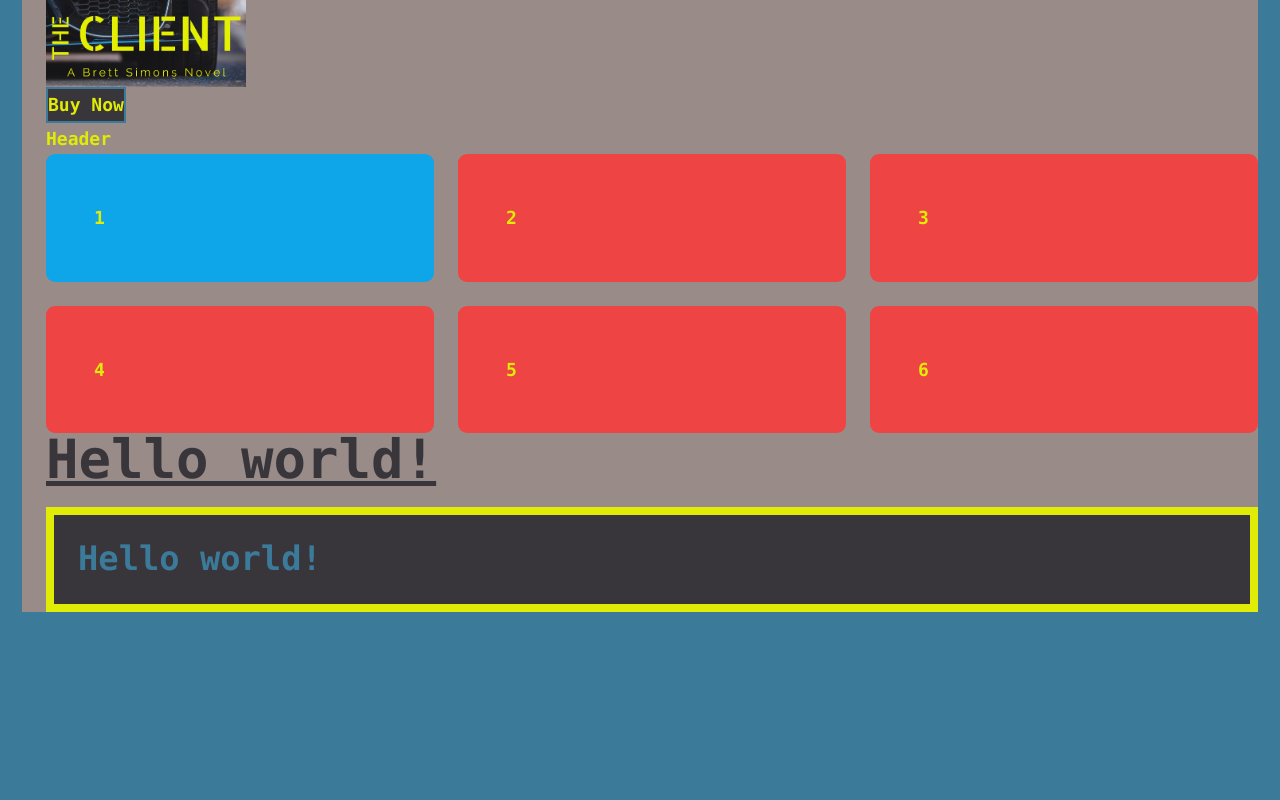
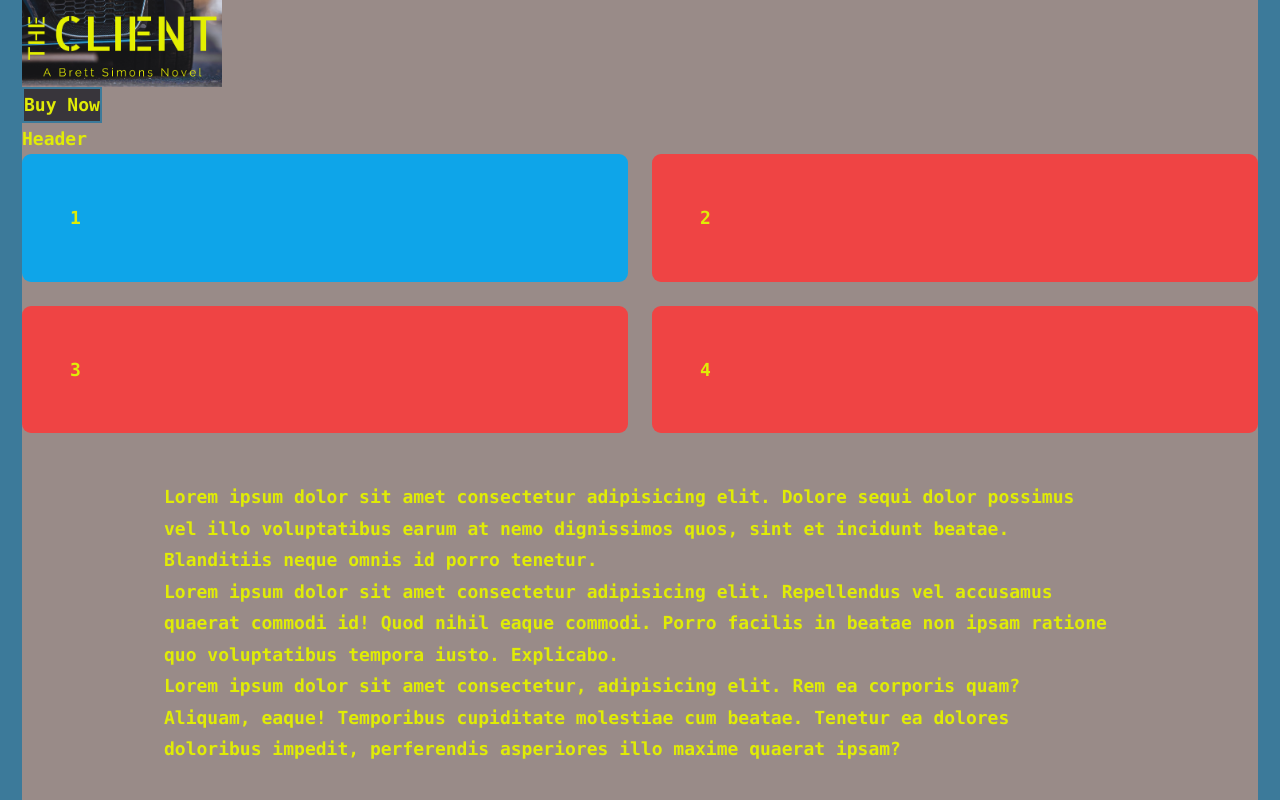
Before and after one commit to poloblue1357/V-School-Assignments, a React (Vite) app in the folder assignments/exercises/brandonauthor/: page / in a window 1280 px wide. Shown: the part 380-1180 px from the top of the page. Before the commit the page ends 1014 px from the top, so only its background shows below. Built offline with nearby package versions, Linux system fonts and the light colour scheme.

Commit message:
testing layouts

```diff
--- a/assignments/exercises/brandonauthor/src/App.jsx
+++ b/assignments/exercises/brandonauthor/src/App.jsx
@@ -7,11 +7,16 @@ import './App.css'
 function App() {
 
   return (
-    <div className="bg-tBeige pl-4">
+    <div className="bg-tBeige">
       <Header />
       {/* <About /> */}
       <Body />
-      <h1 className="text-5xl font-bold underline text-tDark mb-4 mt-5">
+      <div className="container px-2 columns-lg">
+        <p>Lorem ipsum dolor sit amet consectetur adipisicing elit. Dolore sequi dolor possimus vel illo voluptatibus earum at nemo dignissimos quos, sint et incidunt beatae. Blanditiis neque omnis id porro tenetur.</p>
+        <p>Lorem ipsum dolor sit amet consectetur adipisicing elit. Repellendus vel accusamus quaerat commodi id! Quod nihil eaque commodi. Porro facilis in beatae non ipsam ratione quo voluptatibus tempora iusto. Explicabo.</p>
+        <p>Lorem ipsum dolor sit amet consectetur, adipisicing elit. Rem ea corporis quam? Aliquam, eaque! Temporibus cupiditate molestiae cum beatae. Tenetur ea dolores doloribus impedit, perferendis asperiores illo maxime quaerat ipsam?</p>
+      </div>
+      <h1 className="pt-6 text-5xl font-bold underline text-tDark mb-4 mt-5">
         Hello world!
       </h1>
       <h1 className="text-tBlue bg-tDark p-4 border-8 border-tYellow text-xs sm:text-base md:text-lg lg:text-3xl hover:underline">
--- a/assignments/exercises/brandonauthor/src/components/Body.jsx
+++ b/assignments/exercises/brandonauthor/src/components/Body.jsx
@@ -2,15 +2,13 @@
 
 function Body() {
     return(
-        <div>
+        <div className="pb-6">
             <div>Header</div>
-            <div className="grid lg:grid-cols-3 gap-4 md:grid-cols-2">
+            <div className="grid lg:grid-cols-2 gap-4 md:grid-cols-2">
                 <div className="bg-sky-500 p-6 rounded-lg">1</div>
                 <div className=" bg-red-500 p-6 rounded-lg">2</div>
                 <div className=" bg-red-500 p-6 rounded-lg">3</div>
                 <div className=" bg-red-500 p-6 rounded-lg">4</div>
-                <div className=" bg-red-500 p-6 rounded-lg">5</div>
-                <div className=" bg-red-500 p-6 rounded-lg">6</div>
             </div>
         </div>
     )
--- a/assignments/exercises/brandonauthor/tailwind.config.js
+++ b/assignments/exercises/brandonauthor/tailwind.config.js
@@ -17,6 +17,9 @@ export default {
     "./src/**/*.{js,ts,jsx,tsx}",
   ],
   theme: {
+    container: {
+      center: true,
+    },
     margin: {
       2: "10px",
       4: "20px"
```
